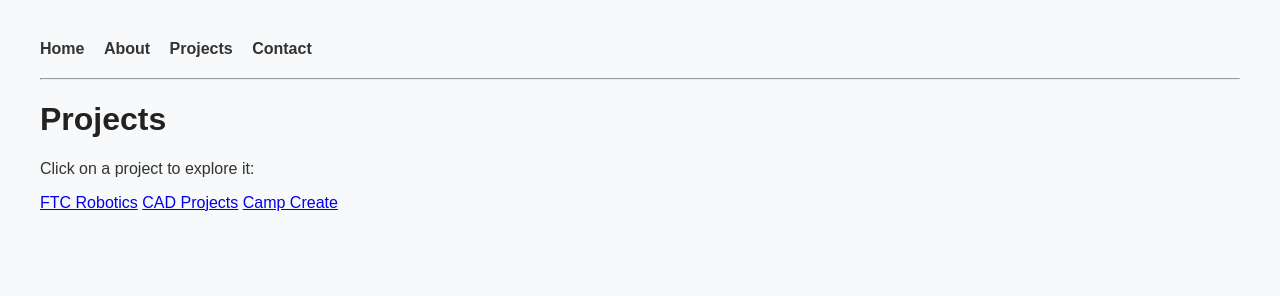
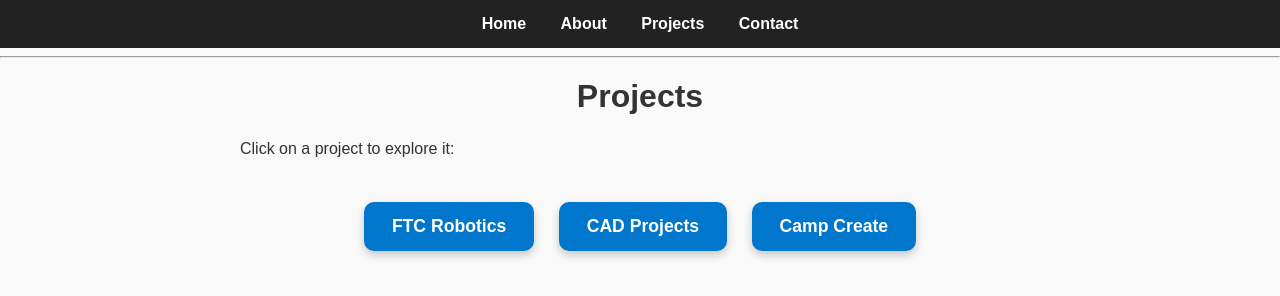
Before and after one commit to DavidShierman/davidshierman.github.io, a plain HTML site: page projects.html in a window 1280 px wide. Drawn offline with Linux system fonts and the light colour scheme.

Commit message:
Update style.css
hopefully change some looks

```diff
--- a/assets/css/style.css
+++ b/assets/css/style.css
@@ -1,70 +1,66 @@
+/* === General Page Styles === */
 body {
-  font-family: Arial, sans-serif;
-  margin: 40px;
-  background-color: #f8f9fa;
+  font-family: Arial, Helvetica, sans-serif;
+  margin: 0;
+  padding: 0;
+  background-color: #f9f9f9;
   color: #333;
 }
 
+/* === Navigation Bar === */
+nav {
+  background-color: #222;
+  padding: 15px;
+  text-align: center;
+}
+
 nav a {
-  margin-right: 15px;
+  color: white;
+  margin: 0 15px;
   text-decoration: none;
-  color: #333;
   font-weight: bold;
 }
 
 nav a:hover {
-  color: #0077cc;
+  color: #ffcc00;
 }
 
-hr {
-  margin: 20px 0;
+/* === Headings === */
+h1, h2, h3 {
+  text-align: center;
+  margin-top: 20px;
 }
 
-h1 {
-  color: #222;
+/* === Paragraphs === */
+p {
+  max-width: 800px;
+  margin: 10px auto;
+  padding: 0 20px;
+  line-height: 1.6;
 }
 
-ul {
-  list-style-type: square;
+/* === Project Buttons Section === */
+.project-buttons {
+  text-align: center;
+  margin-top: 30px;
 }
 
-img {
-  margin-top: 20px;
-  border: 2px solid #ccc;
-  border-radius: 5px;
-}
-body {
-  font-family: Arial, sans-serif;
-  margin: 40px;
-  background-color: #f8f9fa;
-  color: #333;
+.project-btn {
+  display: inline-block;
+  background-color: #0077cc;
+  color: white;
+  text-decoration: none;
+  padding: 14px 28px;
+  margin: 10px;
+  border-radius: 10px;  /* Rounded edges */
+  font-weight: bold;
+  font-size: 1.1em;
+  box-shadow: 0 4px 8px rgba(0, 0, 0, 0.2); /* soft shadow */
+  transition: transform 0.2s, box-shadow 0.2s, background-color 0.2s;
 }
 
-nav a {
-  margin-right: 15px;
-  text-decoration: none;
-  color: #333;
-  font-weight: bold;
+.project-btn:hover {
+  background-color: #005fa3;
+  transform: translateY(-3px);  /* lift button */
+  box-shadow: 0 8px 16px rgba(0, 0, 0, 0.3); /* deeper shadow */
 }
-
-nav a:hover {
-  color: #0077cc;
-}
-
-hr {
-  margin: 20px 0;
-}
-
-h1 {
-  color: #222;
-}
-
-ul {
-  list-style-type: square;
-}
-
-img {
-  margin-top: 20px;
-  border: 2px solid #ccc;
-  border-radius: 5px;
-}
```
